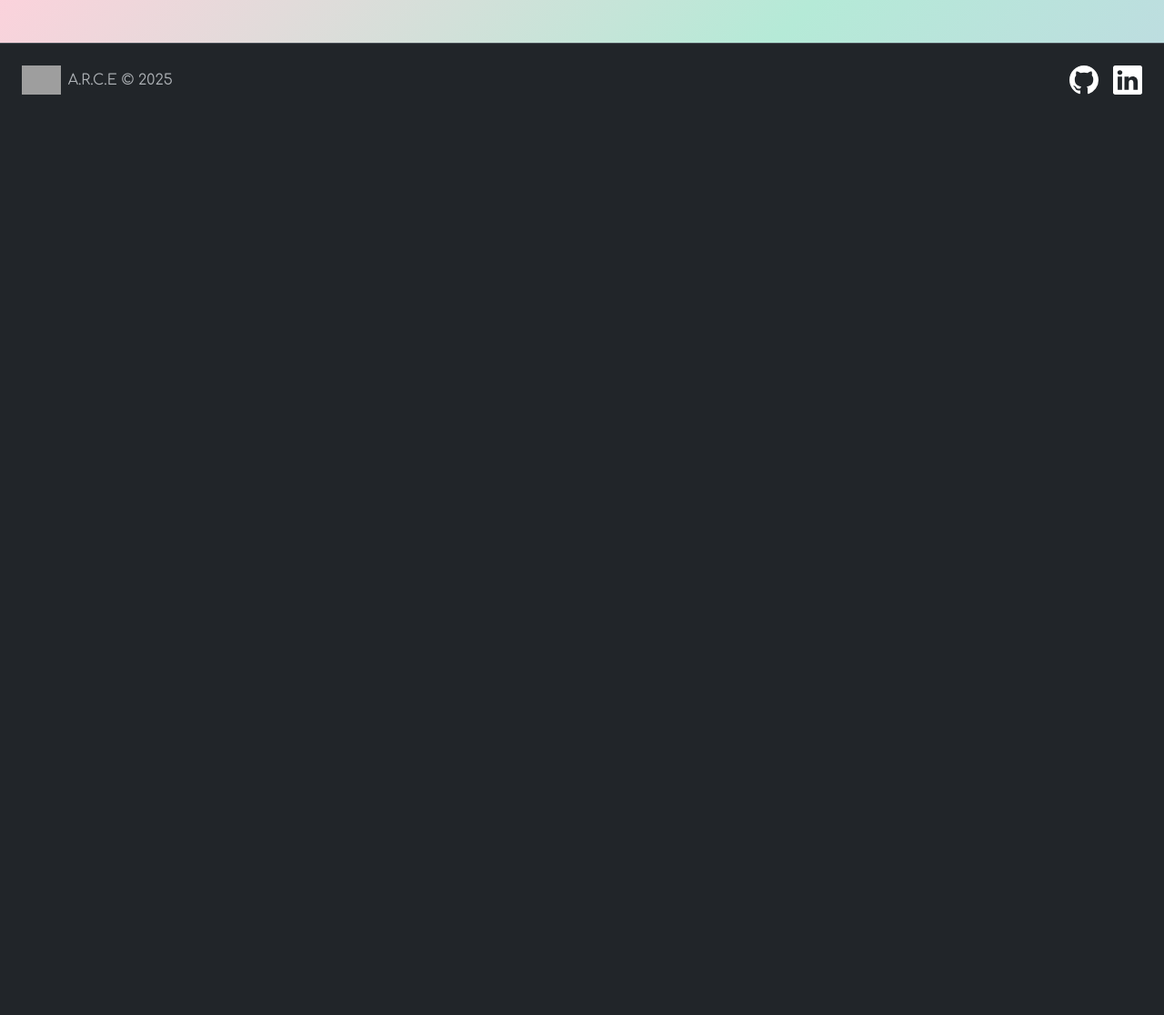
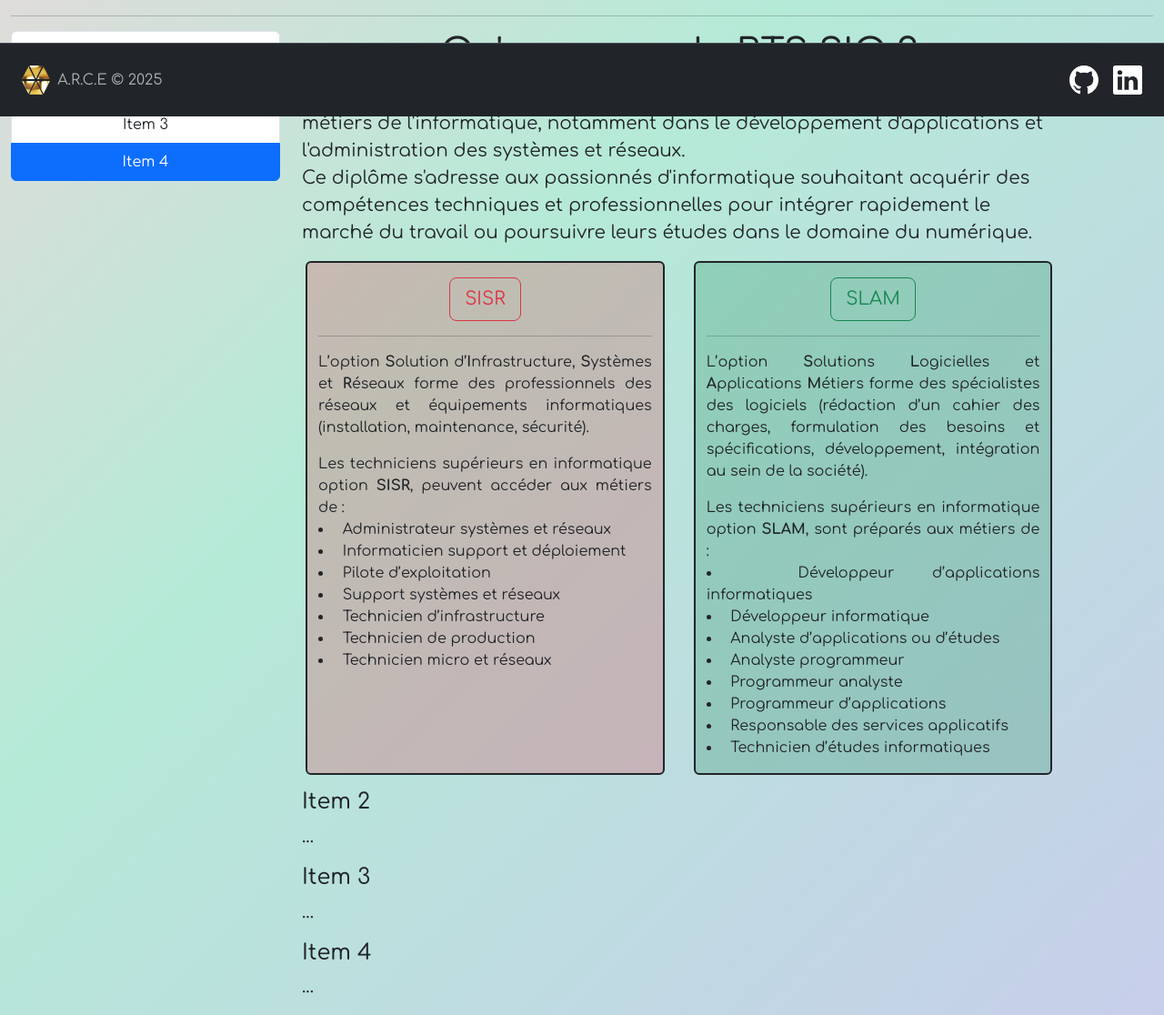
Before and after one commit to Augustin-Erceville/Portfolio, a PHP site: page / in a window 1280 px wide. Shown: the part 672-1788 px from the top of the page at 91% size. Before the commit the page ends 776 px from the top, so only its background shows below. Run offline with PHP 8.4, Linux system fonts and the light colour scheme; grey boxes are pictures that could not be loaded.

Commit message:
V0.3 • Ajout de la section BTS SIO + Suppression des pages SISR et SLAM

```diff
--- a/index.php
+++ b/index.php
@@ -2,7 +2,7 @@
 <div class="container-fluid">
     <div class="row">
         <div class="col-3">
-            <div class="card my-3" style="width: 24rem;">
+            <div class="card my-3" style="width: 100%;">
                 <img src="A_Erceville.png" class="rounded shadow mx-3 my-3" alt="Augustin d'Erceville">
                 <div class="card-body">
                     <h5 class="card-title">Augustin d'ERCEVILLE</h5>
@@ -46,7 +46,7 @@
             </div>
         </div>
         <div class="col my-3 lh-base">
-            <h1>Présentation</h1>
+            <h1 class="text-center">Présentation</h1>
             <p class="fs-5">
                 Bonjour, bienvenue sur mon portfolio,<br>
                 Avant de découvrir mon parcours, mes compétences et mes expériences professionnel, je vais avant tout me présenter.</p>
@@ -57,8 +57,63 @@
             </p>
             <p class="fs-5">
                 Actuellement en première année de BTS, je me suis dirigé vers la filière SIO et plus spécialement vers l'option SLAM.<br>
-                Mais je pourrais vous expliquer en quoi consistent les différences entre cette option et les autres.
+                Mais je vous expliquerai en quoi consistent les différences entre cette option et les autres plus tard.
             </p>
+        </div>
+    </div>
+    <hr>
+    <div class="row">
+        <div class="col-3">
+            <div id="list-example" class="list-group">
+                <a class="list-group-item list-group-item-action text-center" href="#list-item-1">BTS SIO</a>
+                <a class="list-group-item list-group-item-action text-center" href="#list-item-2">Item 2</a>
+                <a class="list-group-item list-group-item-action text-center" href="#list-item-3">Item 3</a>
+                <a class="list-group-item list-group-item-action text-center" href="#list-item-4">Item 4</a>
+            </div>
+        </div>
+        <div class="col-8">
+            <div data-bs-spy="scroll" data-bs-target="#list-example" data-bs-smooth-scroll="true" class="scrollspy-example" tabindex="0">
+                <h1 id="list-item-1" style="text-align: center">Qu'es-ce que le BTS SIO ?</h1>
+                <p class="fs-5">
+                    Le  <abbr title="Brevet de Technicien Supérieur"><button type="button" class="btn btn-outline-secondary btn-sm px-3">BTS</button></abbr> <abbr title="Services Informatiques aux Organisations"><button type="button" class="btn btn-outline-secondary btn-sm px-3">SIO</button></abbr> est une formation en deux ans qui prépare les étudiants aux métiers de l'informatique, notamment dans le développement d'applications et l'administration des systèmes et réseaux.<br>
+                    Ce diplôme s'adresse aux passionnés d'informatique souhaitant acquérir des compétences techniques et professionnelles pour intégrer rapidement le marché du travail ou poursuivre leurs études dans le domaine du numérique.
+                </p>
+                <div class="row my-3">
+                    <div class="col border border-dark rounded py-3 bg-danger bg-opacity-25 border-2 mx-3" style="text-align: justify">
+                        <h3 class="text-center"><abbr title="Brevet de Technicien Supérieur"><button type="button" class="btn btn-outline-danger btn-lg px-6">SISR</button></abbr></h3>
+                        <hr>
+                        <p>L’option <b>S</b>olution d’<b>I</b>nfrastructure, <b>S</b>ystèmes et <b>R</b>éseaux forme des professionnels des réseaux et équipements informatiques (installation, maintenance, sécurité).</p>
+                        Les techniciens supérieurs en informatique option <b>SISR</b>, peuvent accéder aux métiers de :
+                        <li>&nbsp;Administrateur systèmes et réseaux</li>
+                        <li>&nbsp;Informaticien support et déploiement</li>
+                        <li>&nbsp;Pilote d’exploitation</li>
+                        <li>&nbsp;Support systèmes et réseaux</li>
+                        <li>&nbsp;Technicien d’infrastructure</li>
+                        <li>&nbsp;Technicien de production</li>
+                        <li>&nbsp;Technicien micro et réseaux</li>
+                    </div>
+                    <div class="col border border-dark rounded py-3 bg-success bg-opacity-25 border-2 mx-3" style="text-align: justify">
+                        <h3 class="text-center"><abbr title="Brevet de Technicien Supérieur"><button type="button" class="btn btn-outline-success btn-lg px-6">SLAM</button></abbr></h3>
+                        <hr>
+                        <p>L’option <b>S</b>olutions <b>L</b>ogicielles et <b>A</b>pplications <b>M</b>étiers forme des spécialistes des logiciels (rédaction d’un cahier des charges, formulation des besoins et spécifications, développement, intégration au sein de la société).</p>
+                        Les techniciens supérieurs en informatique option <b>SLAM</b>, sont préparés aux métiers de :
+                        <li>&nbsp;Développeur d’applications informatiques</li>
+                        <li>&nbsp;Développeur informatique</li>
+                        <li>&nbsp;Analyste d’applications ou d’études</li>
+                        <li>&nbsp;Analyste programmeur</li>
+                        <li>&nbsp;Programmeur analyste</li>
+                        <li>&nbsp;Programmeur d’applications</li>
+                        <li>&nbsp;Responsable des services applicatifs</li>
+                        <li>&nbsp;Technicien d’études informatiques</li>
+                    </div>
+                </div>
+                <h4 id="list-item-2">Item 2</h4>
+                <p class="fs-5">...</p>
+                <h4 id="list-item-3">Item 3</h4>
+                <p class="fs-5">...</p>
+                <h4 id="list-item-4">Item 4</h4>
+                <p class="fs-5">...</p>
+            </div>
         </div>
     </div>
 </div>
```
Also changed, not shown: A_Erceville.png (added), MitriLogo.png (added), 1 other file.
